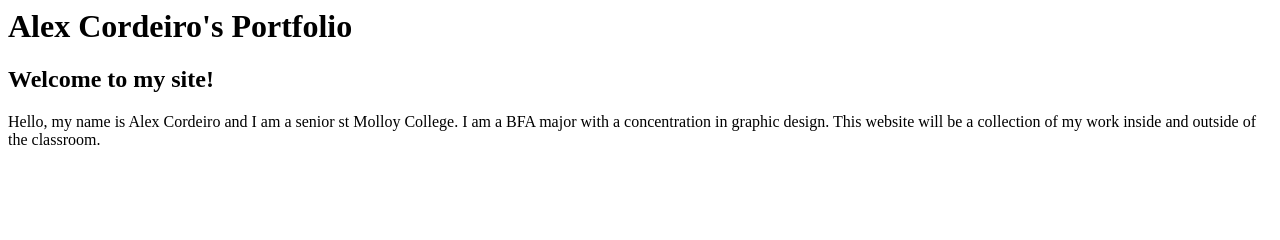
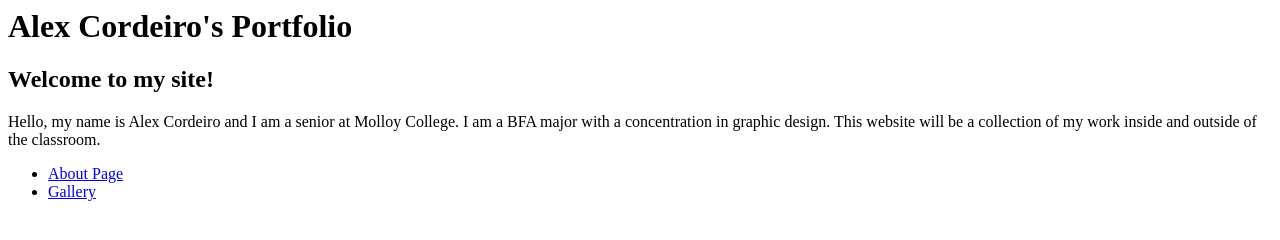
Before and after one commit to acordeiro75/Alex-Cordeiro, a plain HTML site: page index.html in a window 1280 px wide. Drawn offline with Linux system fonts and the light colour scheme.

Commit message:
1 file modified, 2 added, 1 deleted

```diff
--- a/index.html
+++ b/index.html
@@ -4,7 +4,12 @@
   </head>
   <body>
     <h1>Alex Cordeiro's Portfolio</h1>
-   <h2>Welcome to my site!</h2>
-   <p>Hello, my name is Alex Cordeiro and I am a senior st Molloy College. I am a BFA major with a concentration in graphic design. This website will be a collection of my work inside and outside of the classroom.
+    <h2>Welcome to my site!</h2>
+   <p>
+     Hello, my name is Alex Cordeiro and I am a senior at Molloy College. I am a BFA major with a concentration in graphic design. This website will be a collection of my work inside and outside of the classroom.</p>
+    <ul>
+      <li><a href ="About.html">About Page</a></li>
+      <li><a href ="gallery.html">Gallery</a></li>
+    </ul>
   </body>
 </html>
```
Also changed, not shown: About.html (added), gallery.html (renamed from me.html).
